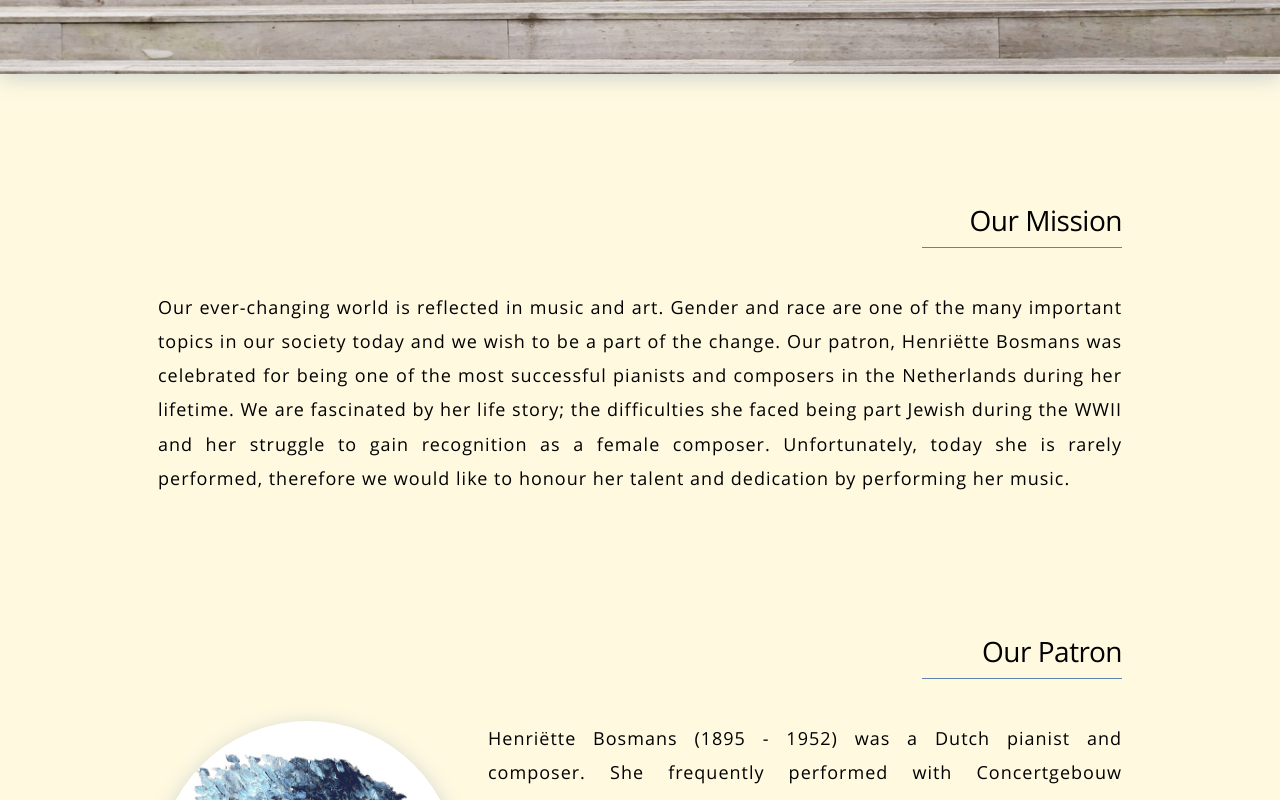
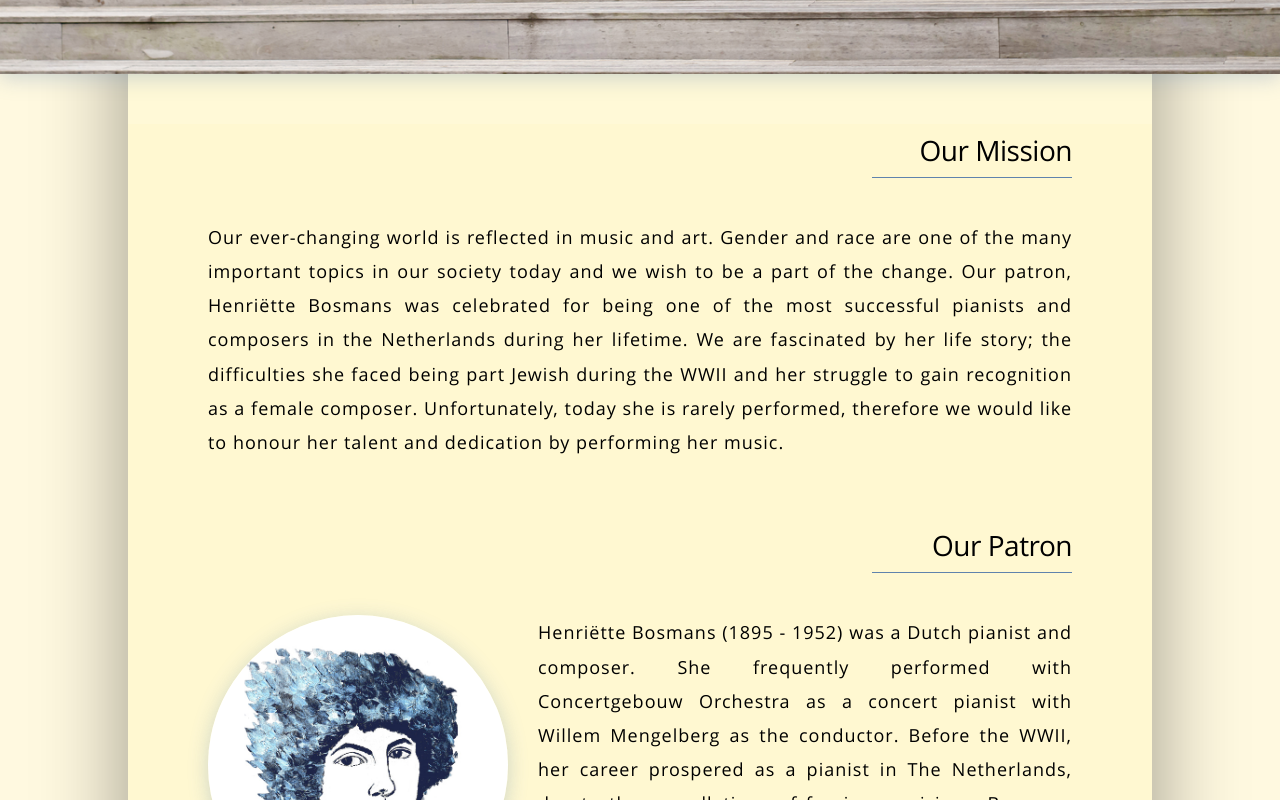
Before and after one commit to BKmetoff/bosmans-and-beyond, a React (Create React App) app: page / in a window 1280 px wide. Shown: the part 780-1580 px from the top of the page. Built offline with nearby package versions, Linux system fonts and the light colour scheme.

Commit message:
style: stying changes on wrappers

```diff
--- a/src/components/backbone/Wrapper.js
+++ b/src/components/backbone/Wrapper.js
@@ -2,28 +2,28 @@
 import { motion } from 'framer-motion'
 
 import styled, { css } from 'styled-components'
-import { MARGIN, PAGE_TRANSITIONS } from '../theme/Theme'
+import { COLORS, MARGIN, PAGE_TRANSITIONS, BORDER_RADIUS } from '../theme/Theme'
 
 export const MainWrapper = styled.div`
-	overflow-x: hidden;
-	display: flex;
-	flex-direction: column;
-	align-items: center;
-	justify-content: center;
+	max-width: 1024px;
+	height: 100%;
+	margin-left: ${MARGIN.auto};
+	margin-right: ${MARGIN.auto};
+	box-shadow: rgba(0, 0, 0, 0.4) 0px 30px 90px;
+	border-bottom-left-radius: ${BORDER_RADIUS.M};
+	border-bottom-right-radius: ${BORDER_RADIUS.M};
 `
 
 export const ContentWrapper = styled.div`
 	display: flex;
 	flex-direction: column;
 	justify-content: center;
-	margin-bottom: ${MARGIN.L};
+	background-color: ${COLORS.background};
+	border-bottom-left-radius: ${BORDER_RADIUS.M};
+	border-bottom-right-radius: ${BORDER_RADIUS.M};
 
-	@media (min-width: 1024px) {
-		width: 1024px;
-	}
-
-	${({ width }) =>
-		width !== undefined &&
+	${({ videoWidth }) =>
+		videoWidth !== undefined &&
 		css`
 			width: 65vw !important;
 			margin-left: auto;
@@ -38,8 +38,9 @@
 export const SectionWrapper = styled.div`
 	display: flex;
 	flex-direction: column;
-	margin-top: ${MARGIN.XL};
 	margin-bottom: ${MARGIN.M};
+	margin-left: ${MARGIN.L};
+	margin-right: ${MARGIN.L};
 
 	${({ extraMargin }) =>
 		extraMargin !== undefined &&
```
